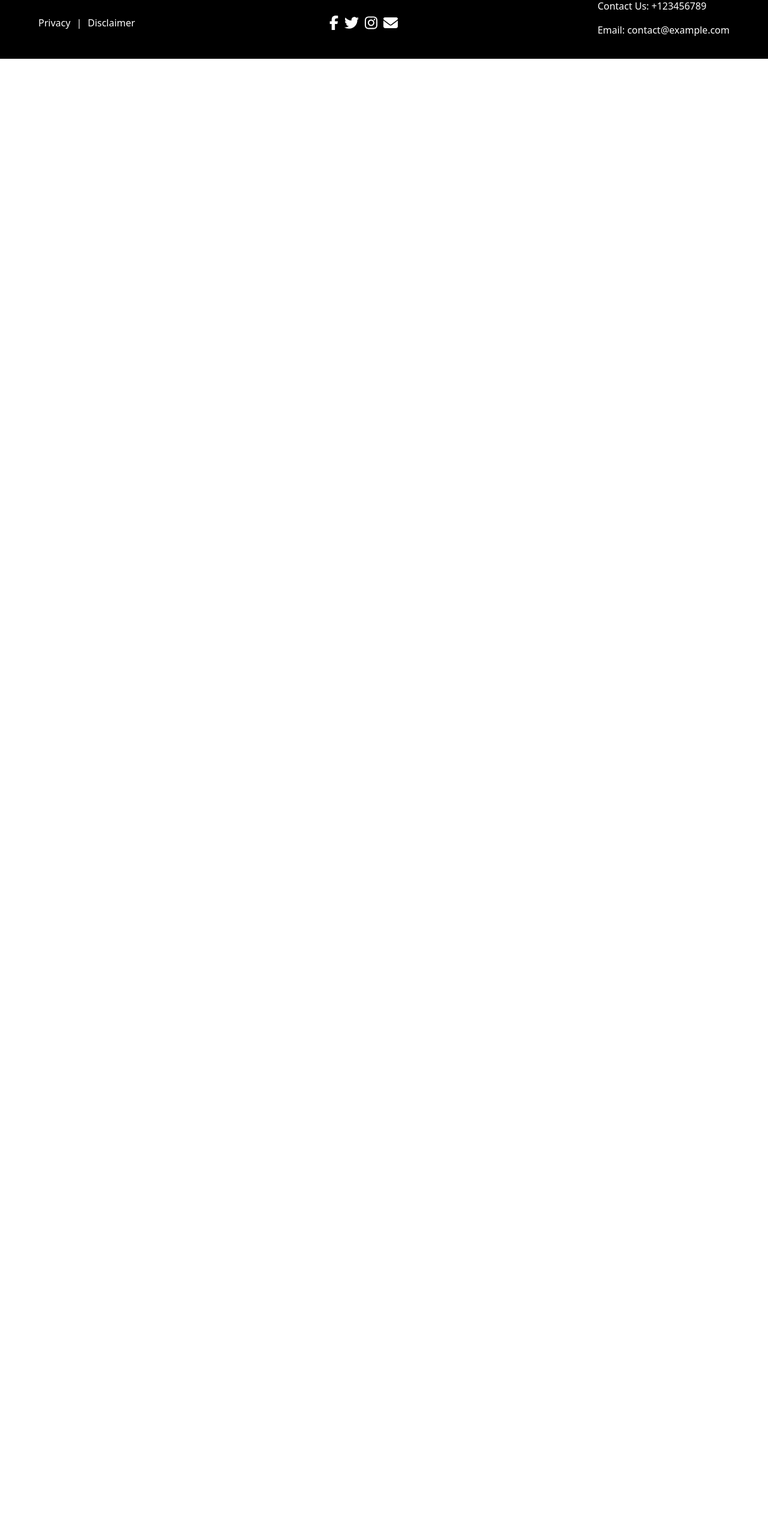
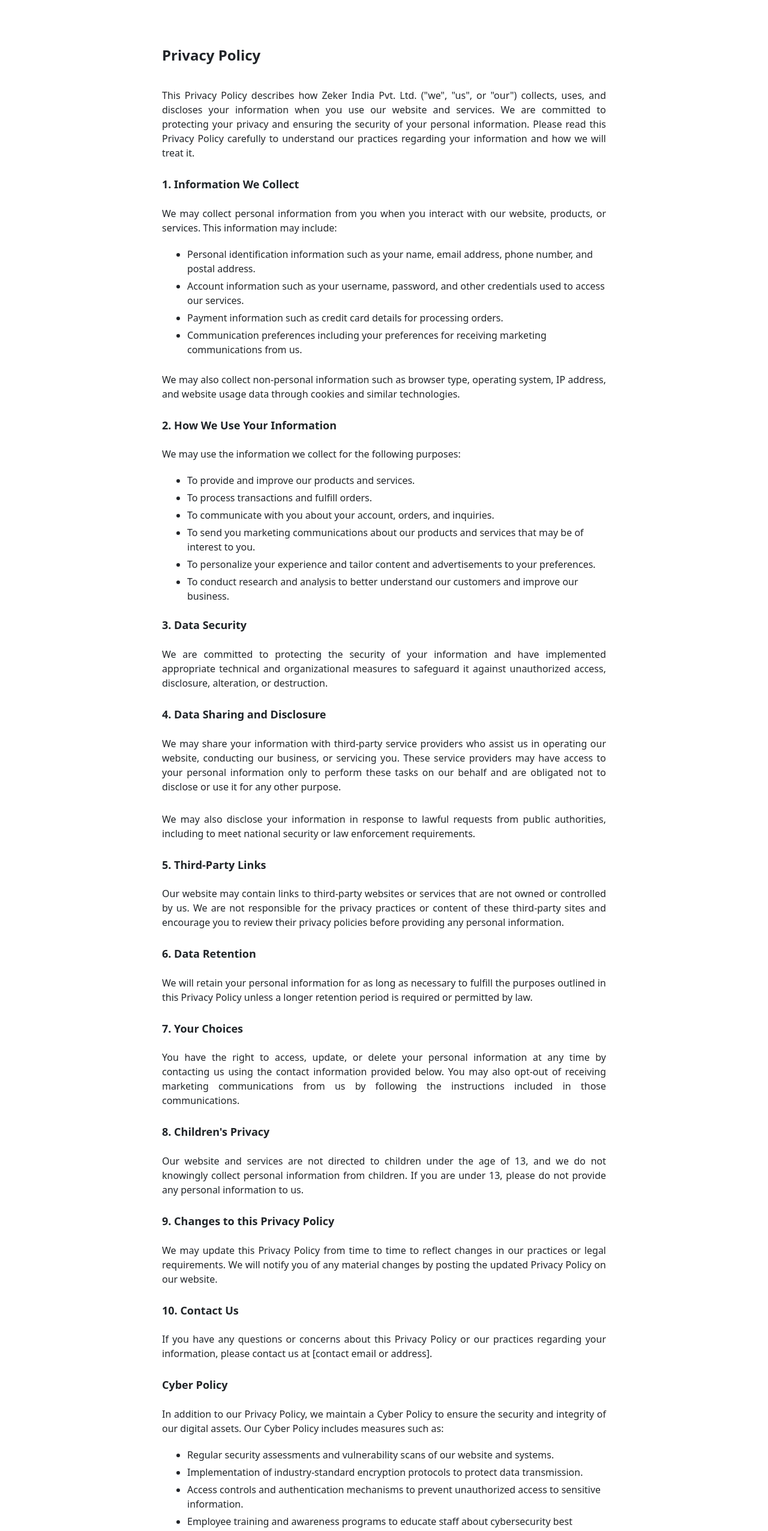
Before and after one commit to gulshan-ara/hardware_website, a React (Create React App) app: page /hardware_website/privacy-policy in a window 1280 px wide. Shown: the part 100-2653 px from the top of the page at 60% size. Before the commit the page ends 800 px from the top, so only its background shows below. Built offline with nearby package versions, Linux system fonts and the light colour scheme.

Commit message:
Added privacy policy page

```diff
--- a/src/App.js
+++ b/src/App.js
@@ -5,6 +5,7 @@
 import ContactUs from "./pages/contact";
 import Home from "./pages/home";
 import Disclaimer from "./pages/disclaimer";
+import Privacy from "./pages/privacy";
 
 function App() {
 	return (
@@ -14,6 +15,7 @@
 				<Route exact path="/hardware_website" element={<Home />} />
 				<Route path="/hardware_website/contact-us" element={<ContactUs />} />
 				<Route path="/hardware_website/disclaimer" element={<Disclaimer />}/>
+				<Route path="/hardware_website/privacy-policy" element={<Privacy />}/>
 			</Routes>
 			<Footer />
 		</div>
--- a/src/components/footer.jsx
+++ b/src/components/footer.jsx
@@ -7,6 +7,7 @@
 	faInstagram,
 } from "@fortawesome/free-brands-svg-icons";
 import { faEnvelope } from "@fortawesome/free-solid-svg-icons";
+import { Link } from "react-router-dom";
 
 const FooterContainer = styled.footer`
 	background-color: #000;
@@ -84,19 +85,19 @@
 			<Container>
 				<FooterContent>
 					<CenterLinks>
-            <a
-              href="/privacy"
+						<Link
+							to="/hardware_website/privacy-policy"
 							style={{ color: "#fff", textDecoration: "none" }}
 						>
-              Privacy
-            </a>
+							Privacy Policy
+						</Link>
 						<Separator>|</Separator>
-            <a
-              href="hardware_website/disclaimer"
+						<Link
+							to="/hardware_website/Disclaimer"
 							style={{ color: "#fff", textDecoration: "none" }}
 						>
 							Disclaimer
-            </a>
+						</Link>
 					</CenterLinks>
 					<SocialMedia>
 						<SocialLink
--- a/src/components/navbar.jsx
+++ b/src/components/navbar.jsx
@@ -37,7 +37,7 @@
 		<>
 			<style>{styles}</style>
 			<Navbar bg="light" expand="lg">
-				<Navbar.Brand href="#">
+				<Navbar.Brand>
 					<img
 						src={process.env.PUBLIC_URL + "/assets/images/logo.png"}
 						alt="Logo"
--- a/src/hooks/useIntersectionObserver.js
+++ b/src/hooks/useIntersectionObserver.js
@@ -5,11 +5,16 @@
 
   useEffect(() => {
     const currentRef = ref.current;
+    let timeoutId;
+
     const observer = new IntersectionObserver(
       ([entry]) => {
+        clearTimeout(timeoutId);
+        timeoutId = setTimeout(() => {
           setIsVisible(entry.isIntersecting);
+        }, 500); // Debounce time in milliseconds
       },
-			{ threshold: 0.05 }
+      { threshold: 0.05 } // Adjust the threshold value as needed
     );
 
     if (currentRef) {
@@ -17,6 +22,7 @@
     }
 
     return () => {
+      clearTimeout(timeoutId);
       if (currentRef) {
         observer.unobserve(currentRef);
       }
--- /dev/null
+++ b/src/pages/privacy.jsx
@@ -0,0 +1,246 @@
+import React from "react";
+import styled from "styled-components";
+
+const Container = styled.div`
+	max-width: 800px;
+	margin: 50px auto 150px;
+	padding: 20px;
+`;
+
+const Title = styled.h2`
+	font-size: 24px;
+	font-weight: bold;
+	margin-bottom: 20px;
+	margin-top: 20px; /* Add margin top */
+	padding: 10px; /* Add padding */
+`;
+
+const SubTitle = styled.h2`
+	font-size: 18px;
+	font-weight: bold;
+	margin-bottom: 5px;
+	margin-top: 5px; /* Add margin top */
+	padding: 10px; /* Add padding */
+`;
+
+const Paragraph = styled.p`
+	font-size: 16px;
+	line-height: 1.5;
+	margin-bottom: 10px;
+	margin-top: 5px; /* Add margin top */
+	padding: 10px; /* Add padding */
+	text-align: justify;
+`;
+
+const BulletList = styled.ul`
+	list-style-type: disc;
+	margin-left: 20px;
+`;
+
+const BulletPoint = styled.li`
+	margin-bottom: 5px;
+`;
+
+const Privacy = () => {
+	return (
+		<Container>
+			<Title>Privacy Policy</Title>
+			<Paragraph>
+				This Privacy Policy describes how Zeker India Pvt. Ltd. ("we",
+				"us", or "our") collects, uses, and discloses your information
+				when you use our website and services. We are committed to
+				protecting your privacy and ensuring the security of your
+				personal information. Please read this Privacy Policy carefully
+				to understand our practices regarding your information and how
+				we will treat it.
+			</Paragraph>
+			<SubTitle>1. Information We Collect</SubTitle>
+			<Paragraph>
+				We may collect personal information from you when you interact
+				with our website, products, or services. This information may
+				include:
+			</Paragraph>
+			<BulletList>
+				<BulletPoint>
+					Personal identification information such as your name, email
+					address, phone number, and postal address.
+				</BulletPoint>
+				<BulletPoint>
+					Account information such as your username, password, and
+					other credentials used to access our services.
+				</BulletPoint>
+				<BulletPoint>
+					Payment information such as credit card details for
+					processing orders.
+				</BulletPoint>
+				<BulletPoint>
+					Communication preferences including your preferences for
+					receiving marketing communications from us.
+				</BulletPoint>
+			</BulletList>
+			<Paragraph>
+				We may also collect non-personal information such as browser
+				type, operating system, IP address, and website usage data
+				through cookies and similar technologies.
+			</Paragraph>
+			<SubTitle>2. How We Use Your Information</SubTitle>
+			<Paragraph>
+				We may use the information we collect for the following
+				purposes:
+			</Paragraph>
+			<BulletList>
+				<BulletPoint>
+					To provide and improve our products and services.
+				</BulletPoint>
+				<BulletPoint>
+					To process transactions and fulfill orders.
+				</BulletPoint>
+				<BulletPoint>
+					To communicate with you about your account, orders, and
+					inquiries.
+				</BulletPoint>
+				<BulletPoint>
+					To send you marketing communications about our products and
+					services that may be of interest to you.
+				</BulletPoint>
+				<BulletPoint>
+					To personalize your experience and tailor content and
+					advertisements to your preferences.
+				</BulletPoint>
+				<BulletPoint>
+					To conduct research and analysis to better understand our
+					customers and improve our business.
+				</BulletPoint>
+			</BulletList>
+			<SubTitle>3. Data Security</SubTitle>
+			<Paragraph>
+				We are committed to protecting the security of your information
+				and have implemented appropriate technical and organizational
+				measures to safeguard it against unauthorized access,
+				disclosure, alteration, or destruction.
+			</Paragraph>
+			<SubTitle>4. Data Sharing and Disclosure</SubTitle>
+			<Paragraph>
+				We may share your information with third-party service providers
+				who assist us in operating our website, conducting our business,
+				or servicing you. These service providers may have access to
+				your personal information only to perform these tasks on our
+				behalf and are obligated not to disclose or use it for any other
+				purpose.
+			</Paragraph>
+			<Paragraph>
+				We may also disclose your information in response to lawful
+				requests from public authorities, including to meet national
+				security or law enforcement requirements.
+			</Paragraph>
+			<SubTitle>5. Third-Party Links</SubTitle>
+			<Paragraph>
+				Our website may contain links to third-party websites or
+				services that are not owned or controlled by us. We are not
+				responsible for the privacy practices or content of these
+				third-party sites and encourage you to review their privacy
+				policies before providing any personal information.
+			</Paragraph>
+			<SubTitle>6. Data Retention</SubTitle>
+			<Paragraph>
+				We will retain your personal information for as long as
+				necessary to fulfill the purposes outlined in this Privacy
+				Policy unless a longer retention period is required or permitted
+				by law.
+			</Paragraph>
+			<SubTitle>7. Your Choices</SubTitle>
+			<Paragraph>
+				You have the right to access, update, or delete your personal
+				information at any time by contacting us using the contact
+				information provided below. You may also opt-out of receiving
+				marketing communications from us by following the instructions
+				included in those communications.
+			</Paragraph>
+			<SubTitle>8. Children's Privacy</SubTitle>
+			<Paragraph>
+				Our website and services are not directed to children under the
+				age of 13, and we do not knowingly collect personal information
+				from children. If you are under 13, please do not provide any
+				personal information to us.
+			</Paragraph>
+			<SubTitle>9. Changes to this Privacy Policy</SubTitle>
+			<Paragraph>
+				We may update this Privacy Policy from time to time to reflect
+				changes in our practices or legal requirements. We will notify
+				you of any material changes by posting the updated Privacy
+				Policy on our website.
+			</Paragraph>
+			<SubTitle>10. Contact Us</SubTitle>
+			<Paragraph>
+				If you have any questions or concerns about this Privacy Policy
+				or our practices regarding your information, please contact us
+				at [contact email or address].
+			</Paragraph>
+			<SubTitle>Cyber Policy</SubTitle>
+			<Paragraph>
+				In addition to our Privacy Policy, we maintain a Cyber Policy to
+				ensure the security and integrity of our digital assets. Our
+				Cyber Policy includes measures such as:
+			</Paragraph>
+			<BulletList>
+				<BulletPoint>
+					Regular security assessments and vulnerability scans of our
+					website and systems.
+				</BulletPoint>
+				<BulletPoint>
+					Implementation of industry-standard encryption protocols to
+					protect data transmission.
+				</BulletPoint>
+				<BulletPoint>
+					Access controls and authentication mechanisms to prevent
+					unauthorized access to sensitive information.
+				</BulletPoint>
+				<BulletPoint>
+					Employee training and awareness programs to educate staff
+					about cybersecurity best practices.
+				</BulletPoint>
+				<BulletPoint>
+					Incident response procedures to promptly address and
+					mitigate any security breaches.
+				</BulletPoint>
+			</BulletList>
+			<Paragraph>
+				We take the security of your information seriously and are
+				committed to maintaining the confidentiality, integrity, and
+				availability of our systems and data.
+			</Paragraph>
+			<SubTitle>Data Collection and Usage</SubTitle>
+			<Paragraph>
+				Our data collection and usage practices are guided by the
+				principles of transparency, accountability, and data
+				minimization. We only collect and process personal information
+				that is necessary for the purposes outlined in this Privacy
+				Policy and do not use it for any other purpose without your
+				consent.
+			</Paragraph>
+			<Paragraph>
+				We may anonymize or aggregate data for statistical analysis and
+				reporting purposes, but we will not disclose any personally
+				identifiable information without your explicit consent.
+			</Paragraph>
+			<Paragraph>
+				By using our website and services, you consent to the
+				collection, use, and disclosure of your information as described
+				in this Privacy Policy and our Cyber Policy.
+			</Paragraph>
+			<Paragraph>
+				If you have any questions or concerns about our data collection
+				and usage practices, please contact us using the contact
+				information provided in this Privacy Policy.
+			</Paragraph>
+			<Paragraph>
+				This Privacy Policy is intended to provide comprehensive
+				coverage of your privacy practices, including data collection,
+				usage, and cyber policies. Make sure to review and customize it
+				further to fit your specific needs and legal requirements.
+			</Paragraph>
+		</Container>
+	);
+};
+
+export default Privacy;
```
Lines whose indentation alone changed are shown as unchanged.
